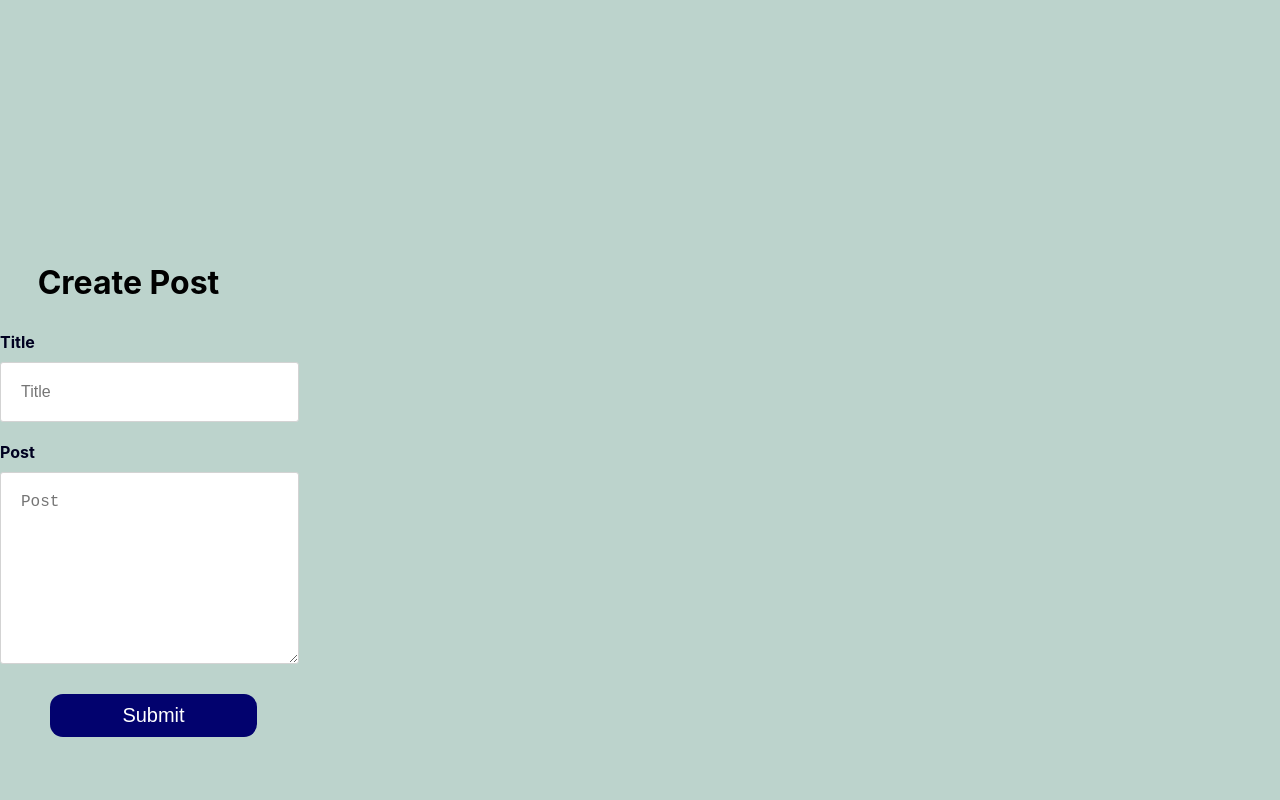
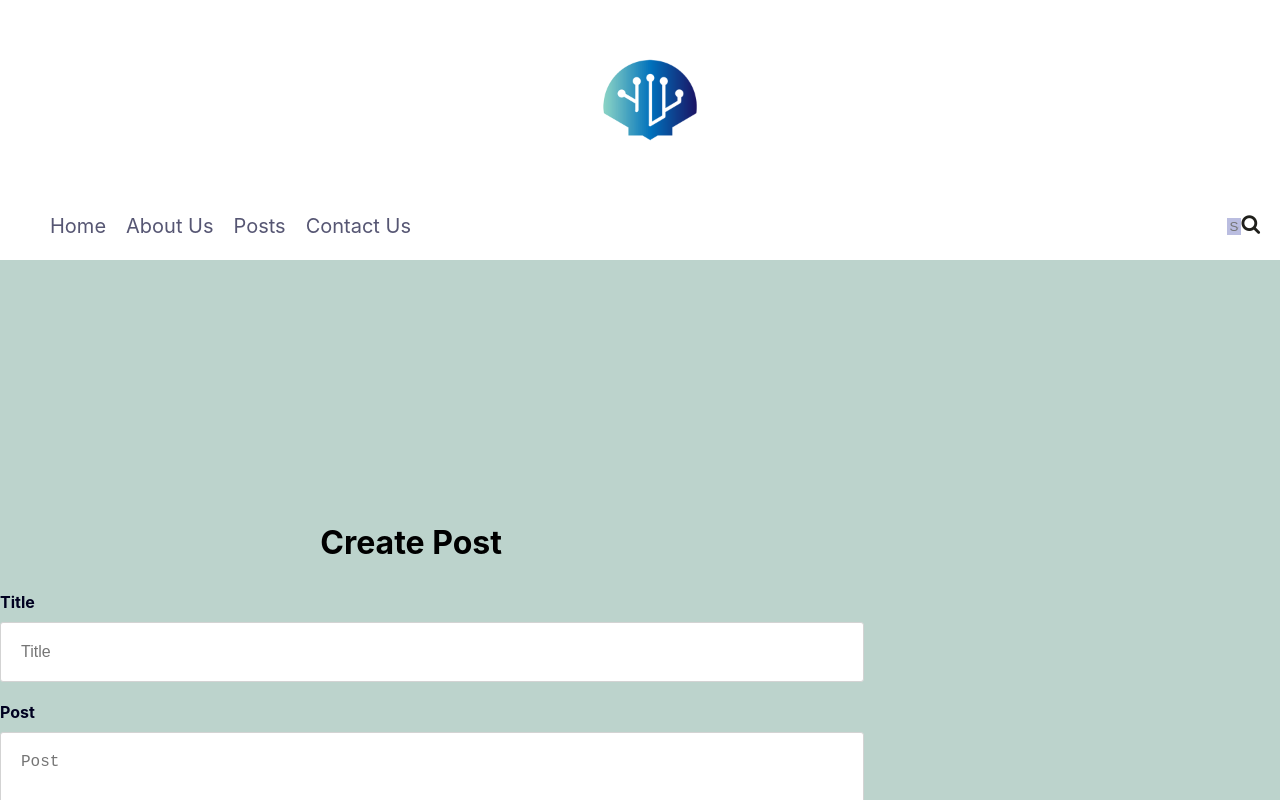
Before and after one commit to Pannonians/pannonians.js, a React (Create React App) app in the folder apps/blog/: page /postForm in a window 1280 px wide. Shown: the top 800 px of the page. Built offline with nearby package versions, Linux system fonts and the light colour scheme; no server answers.

Commit message:
change CSS for button

```diff
--- a/apps/blog/src/components/PostForm/PostForm.jsx
+++ b/apps/blog/src/components/PostForm/PostForm.jsx
@@ -45,19 +45,16 @@ const PostForm = (props) => {
 
     return (
 
-
-        <div className="formContainer">
+        <><Hero /><div className="formContainer">
 
             <form className="form" onSubmit={handleSubmit}>
 
                 <h1> Create Post</h1>
 
-                <label >Title</label>
+                <label>Title</label>
                 <input placeholder="Title"
                     value={title}
-                    onChange={(e) => setTitle(e.target.value)}
-
-                />
+                    onChange={(e) => setTitle(e.target.value)} />
 
                 <label>Post</label>
                 <textarea placeholder="Post"
@@ -67,10 +64,10 @@ const PostForm = (props) => {
                 ></textarea>
 
 
-                <button type="submit">Submit</button>
+                <button className ="medium-btn" type="submit" style={{"margin-left": '740px'}}>Submit</button>
 
             </form>
-        </div>
+        </div></>
     )
 }
 export default PostForm;
```
